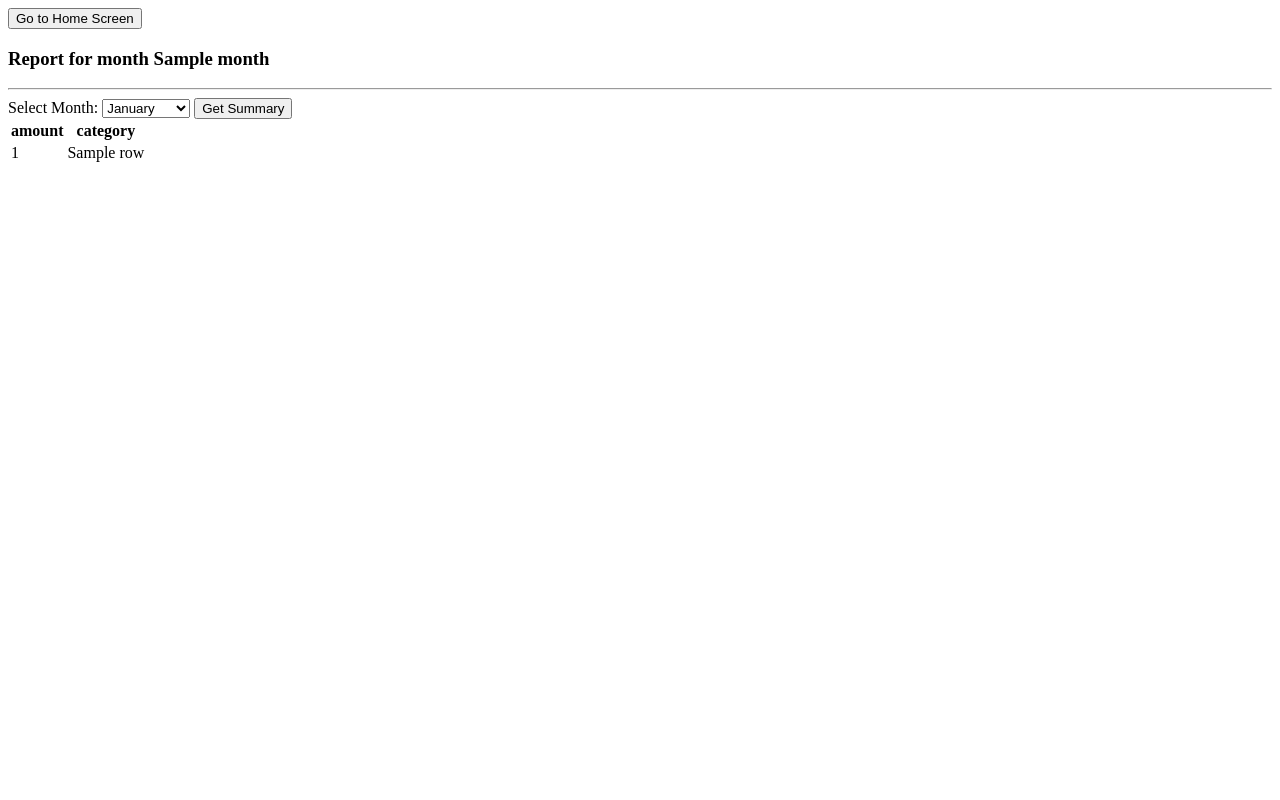
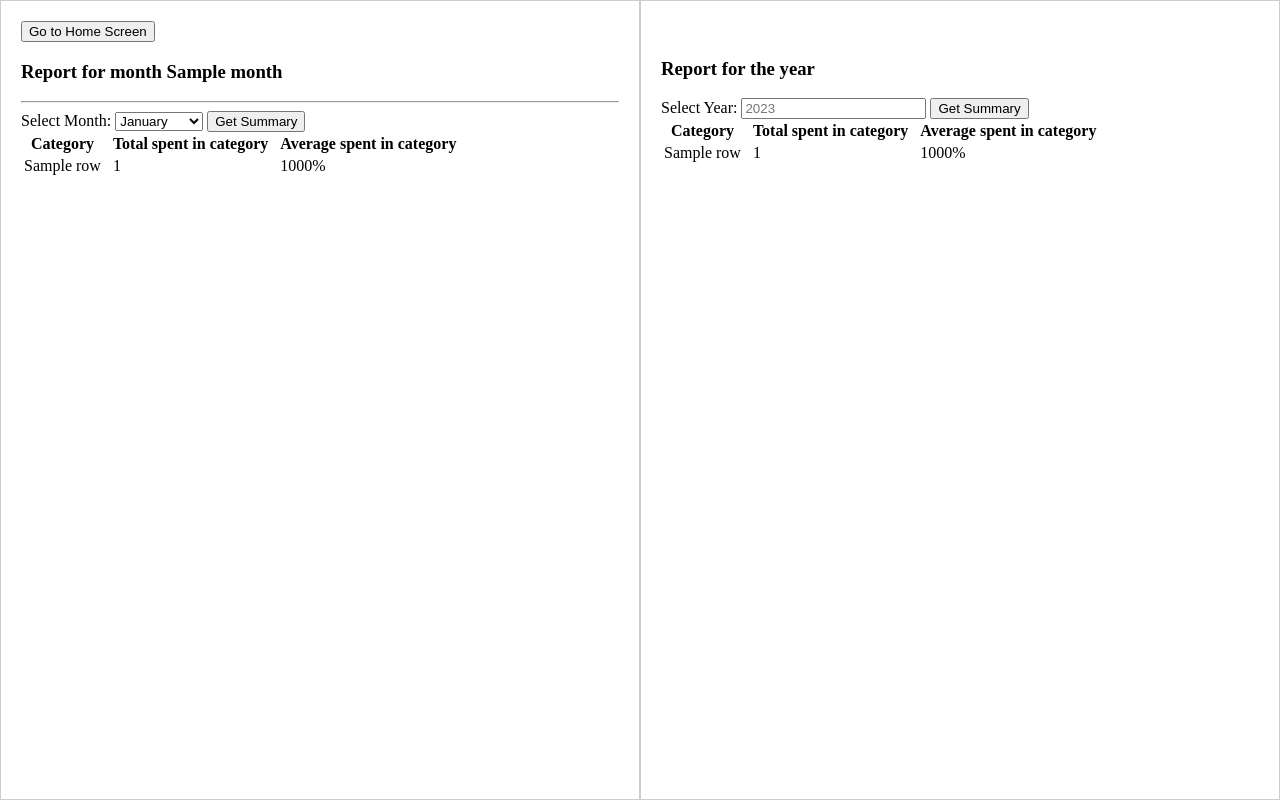
Before and after one commit to carmendiem/PocketPro, a Flask app: template templates/report.html in a window 1280 px wide. Run offline with Flask 3, Linux system fonts and the light colour scheme; the template is opened without the code that fills it: most values are stand-ins (such as "Sample title", 1, 10 or a date in 2020).

Commit message:
reports for month and year

```diff
--- a/app.py
+++ b/app.py
@@ -26,7 +26,6 @@ class Transaction(db.Model):
 
 with app.app_context():
     db.create_all()
-
 
 @app.route('/')
 def homepage():
@@ -83,9 +82,21 @@ def edit_transaction():
 def report():
     trans = Transaction.query.all()
     selected_month = request.args.get('month')
-    sumsql = text('SELECT sum(amount), category FROM Transaction WHERE EXTRACT(MONTH FROM date) = :selected_month GROUP BY category')
+
+    if selected_month is None:
+        selected_month = datetime.now().month
+    sumsql = text('SELECT sum(amount), category, (select sum(amount) FROM Transaction WHERE EXTRACT(MONTH FROM date) = :selected_month) as total_amount FROM Transaction WHERE EXTRACT(MONTH FROM date) = :selected_month GROUP BY category')
     sumsql = sumsql.bindparams(selected_month=selected_month)
     with db.engine.connect() as conn:
         result = conn.execute(sumsql)
         grouped_sum_by_category = result.fetchall()
-    return render_template('report.html', trans=trans, results=grouped_sum_by_category, month=selected_month)
+
+    selected_year = request.args.get('year')
+    if selected_year is None:
+        selected_year = datetime.now().year
+    sumsql = text('SELECT sum(amount), category, (select sum(amount) FROM Transaction WHERE EXTRACT(YEAR FROM date) = :selected_year) as total_amount FROM Transaction WHERE EXTRACT(Year FROM date) = :selected_year GROUP BY category')
+    sumsql = sumsql.bindparams(selected_year=selected_year)
+    with db.engine.connect() as conn:
+        result = conn.execute(sumsql)
+        year_sum_by_category = result.fetchall()
+    return render_template('report.html', trans=trans, monthlyresults=grouped_sum_by_category, yearlyresults=year_sum_by_category, month=selected_month)
--- a/templates/report.html
+++ b/templates/report.html
@@ -2,6 +2,24 @@
 <html>
 
 <body>
+    <style>
+        body {
+            margin: 0;
+            padding: 0;
+            display: flex;
+            height: 100vh;
+            /* 100% of the viewport height */
+        }
+
+        .half {
+            flex: 1;
+            /* Each half takes up equal space */
+            box-sizing: border-box;
+            padding: 20px;
+            border: 1px solid #ccc;
+        }
+    </style>
+    <div class="half">
         <button onclick="goToHome()">Go to Home Screen</button>
         <h3>Report for month {{ month }}</h3>
         <hr />
@@ -46,19 +64,62 @@
         <table>
             <thead>
                 <tr>
-                <th>amount</th>
-                <th>category</th>
+                    <th>Category</th>
+                    <th>&nbsp;</th>
+                    <th>Total spent in category</th>
+                    <th>&nbsp;</th>
+                    <th>Average spent in category</th>
                 </tr>
             </thead>
             <tbody>
-            {% for row in results %}
+                {% for row in monthlyresults %}
                 <tr>
+                    <td>{{ row[1] }}</td>
+                    <td>&nbsp;</td>
                     <td>{{ row[0] }}</td>
-                    <td>{{ row[1] }}</td>
+                    <td>&nbsp;</td>
+                    <td>{{ row[0] / row[2] * 100|round(2) }}%</td>
                 </tr>
                 {% endfor %}
             </tbody>
         </table>
+    </div>
+    <div class="half">
+        &nbsp;
+        <h3>Report for the year</h3>
+        <form id="yearForm">
+            <label for="year" method="GET" action="/year_report">Select Year:</label>
+            <input type="text" name="year" id="yearInput" />
+            <button type="submit">Get Summary</button>
+        </form>
+        <script>
+            var currentYear = new Date().getFullYear();
+            document.getElementById('yearInput').placeholder = currentYear;
+        </script>
+
+        <div id="summaryResult"></div>
+        <table>
+            <thead>
+                <tr>
+                    <th>Category</th>
+                    <th>&nbsp;</th>
+                    <th>Total spent in category</th>
+                    <th>&nbsp;</th>
+                    <th>Average spent in category</th>
+                </tr>
+            </thead>
+            <tbody>
+                {% for row in yearlyresults %}
+                <tr>
+                    <td>{{ row[1] }}</td>
+                    <td>&nbsp;</td>
+                    <td>{{ row[0] }}</td>
+                    <td>&nbsp;</td>
+                    <td>{{ row[0] / row[2] * 100|round(2) }}%</td>
+                </tr>
+                {% endfor %}
+            </tbody>
+        </table>
+    </div>
 </body>
-
 </html>
```
Lines whose indentation alone changed are shown as unchanged.
